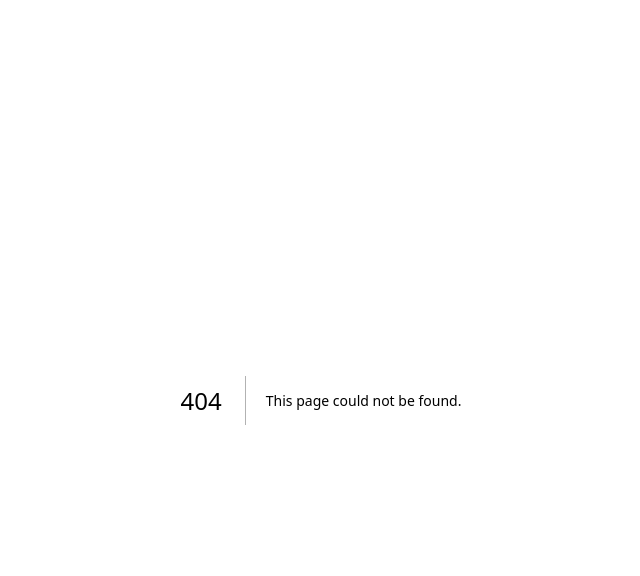
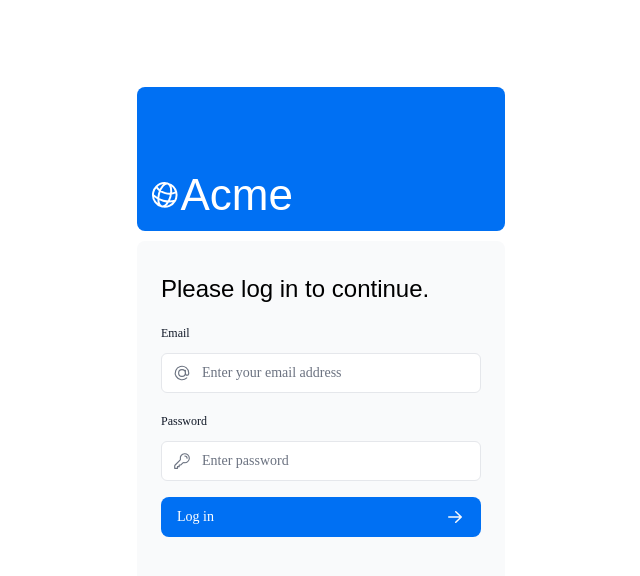
Before and after one commit to juliaramosguedes/nextjs-dashboard, a Next.js app: page /login in a window 1280 px wide. Before the commit this address had no page. Shown: the top 576 px of the page, without its empty margins (319-959 px from the left). Built offline with nearby package versions, Linux system fonts and the light colour scheme; a web font is replaced by a local one.

Commit message:
feat: next-auth form application

```diff
--- a/app/lib/actions.ts
+++ b/app/lib/actions.ts
@@ -4,6 +4,8 @@
 import { sql } from '@vercel/postgres';
 import { revalidatePath } from 'next/cache';
 import { redirect } from 'next/navigation';
+import { AuthError } from 'next-auth';
+import { signIn } from '@/auth';
 
 const FormSchema = z.object({
   id: z.string(),
@@ -104,3 +106,20 @@
     return { message: 'Database Error: Failed to Delete Invoice.' };
   }
 }
+
+export async function authenticate(
+  prevState: string | undefined,
+  formData: FormData,
+) {
+  try {
+    await signIn('credentials', formData);
+  } catch (error) {
+    if (error instanceof AuthError) {
+      return error.type === 'CredentialsSignin'
+        ? 'Invalid credentials.'
+        : 'Something went wrong.';
+    }
+
+    throw error;
+  }
+}
--- a/app/ui/dashboard/sidenav.tsx
+++ b/app/ui/dashboard/sidenav.tsx
@@ -2,6 +2,7 @@
 import NavLinks from '@/app/ui/dashboard/nav-links';
 import AcmeLogo from '@/app/ui/acme-logo';
 import { PowerIcon } from '@heroicons/react/24/outline';
+import { signOut } from '@/auth';
 
 export default function SideNav() {
   return (
@@ -17,7 +18,12 @@
       <div className="flex grow flex-row justify-between space-x-2 md:flex-col md:space-x-0 md:space-y-2">
         <NavLinks />
         <div className="hidden h-auto w-full grow rounded-md bg-gray-50 md:block"></div>
-        <form>
+        <form
+          action={async () => {
+            'use server';
+            await signOut();
+          }}
+        >
           <button className="flex h-[48px] w-full grow items-center justify-center gap-2 rounded-md bg-gray-50 p-3 text-sm font-medium hover:bg-sky-100 hover:text-blue-600 md:flex-none md:justify-start md:p-2 md:px-3">
             <PowerIcon className="w-6" />
             <div className="hidden md:block">Sign Out</div>
--- a/app/ui/login-form.tsx
+++ b/app/ui/login-form.tsx
@@ -1,3 +1,5 @@
+'use client';
+
 import { lusitana } from '@/app/ui/fonts';
 import {
   AtSymbolIcon,
@@ -5,11 +7,15 @@
   ExclamationCircleIcon,
 } from '@heroicons/react/24/outline';
 import { ArrowRightIcon } from '@heroicons/react/20/solid';
-import { Button } from './button';
+import { Button } from '@/app/ui/button';
+import { useFormState, useFormStatus } from 'react-dom';
+import { authenticate } from '@/app/lib/actions';
 
 export default function LoginForm() {
+  const [errorMessage, dispatch] = useFormState(authenticate, undefined);
+
   return (
-    <form className="space-y-3">
+    <form action={dispatch} className="space-y-3">
       <div className="flex-1 rounded-lg bg-gray-50 px-6 pb-4 pt-8">
         <h1 className={`${lusitana.className} mb-3 text-2xl`}>
           Please log in to continue.
@@ -56,8 +62,17 @@
           </div>
         </div>
         <LoginButton />
-        <div className="flex h-8 items-end space-x-1">
-          {/* Add form errors here */}
+        <div
+          className="flex h-8 items-end space-x-1"
+          aria-live="polite"
+          aria-atomic="true"
+        >
+          {errorMessage && (
+            <>
+              <ExclamationCircleIcon className="h-5 w-5 text-red-500" />
+              <p className="text-sm text-red-500">{errorMessage}</p>
+            </>
+          )}
         </div>
       </div>
     </form>
@@ -65,8 +80,10 @@
 }
 
 function LoginButton() {
+  const { pending } = useFormStatus();
+
   return (
-    <Button className="mt-4 w-full">
+    <Button className="mt-4 w-full" aria-disabled={pending}>
       Log in <ArrowRightIcon className="ml-auto h-5 w-5 text-gray-50" />
     </Button>
   );
```
Also changed, not shown: app/login/page.tsx (renamed from app/dashboard/login/page.tsx).
